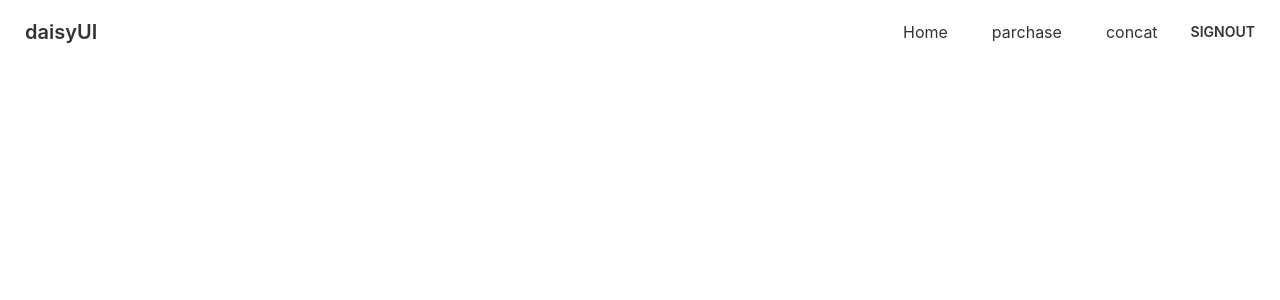
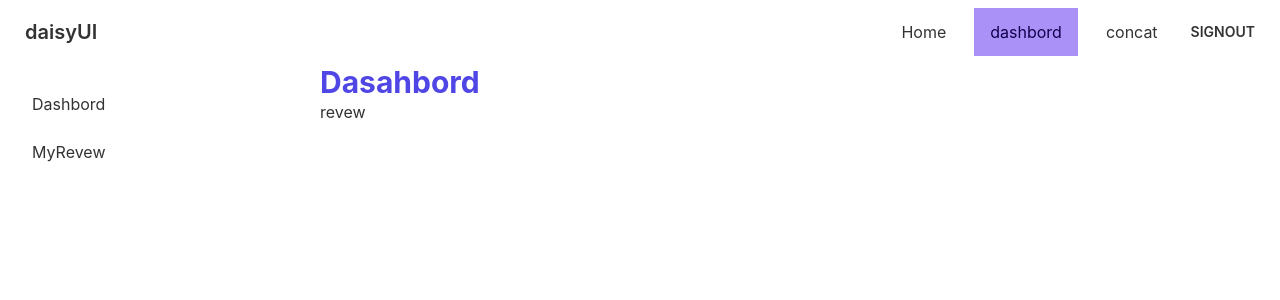
Before and after one commit to Golap-Mostofa/manufacturer-website, a React (Create React App) app: page /dashbord/review in a window 1280 px wide. Shown: the top 300 px of the page. Built offline with nearby package versions, Linux system fonts and the light colour scheme; no server answers; sample sign-in values are in the browser's storage.

Commit message:
jwttoken

```diff
--- a/src/App.js
+++ b/src/App.js
@@ -7,6 +7,10 @@ import SignUp from './pages/login/SignUp';
 import Navbar from './pages/sheard/Navbar';
 import { ToastContainer} from 'react-toastify';
 import 'react-toastify/dist/ReactToastify.css';
+import RequerAuth from './pages/login/RequerAuth';
+import Dashbord from './pages/home/Dashbord/Dashbord';
+import MyDashbord from './pages/home/Dashbord/MyDashbord';
+import ReviwProduct from './pages/home/Dashbord/ReviwProduct';
 function App() {
   return (
     <div className='bg-white'>
@@ -14,7 +18,16 @@ function App() {
       <Navbar></Navbar>
       <Routes>
         <Route path='/' element={<Home></Home>}></Route>
-        <Route path='/parchase/:service' element={<Parchase></Parchase>}></Route>
+        <Route path='/parchase/:service' element={<RequerAuth>
+          <Parchase></Parchase>
+        </RequerAuth>}></Route>
+        <Route path='dashbord' element={<RequerAuth>
+          <Dashbord></Dashbord>
+        </RequerAuth>}>
+          <Route index element={<MyDashbord></MyDashbord>}></Route>
+          <Route path='review' element={<ReviwProduct></ReviwProduct>}></Route>
+
+        </Route>
 
         <Route path='/Login' element={<Login></Login>}></Route>
         <Route path='/signup' element={<SignUp></SignUp>}></Route>
--- /dev/null
+++ b/src/hooks/useToken.js
@@ -0,0 +1,10 @@
+import { useEffect, useState } from "react"
+
+const useToken = user =>{
+    const [token,useToken] =useState('')
+    useEffect(()=>{
+
+    },[user])
+    return [token]
+}
+export default useToken;
--- /dev/null
+++ b/src/pages/home/Dashbord/Dashbord.js
@@ -0,0 +1,31 @@
+import React from 'react';
+import { Link, Outlet } from 'react-router-dom';
+
+const Dashbord = () => {
+    return (
+        <div>
+            <div class="drawer drawer-mobile">
+                <input id="my-drawer-2" type="checkbox" class="drawer-toggle" />
+                <div class="drawer-content ">
+                    {/* <!-- Page content here --> */}
+                    <h2 className='text-3xl font-bold text-indigo-600'>Dasahbord</h2>
+                    <Outlet/>
+
+
+                </div>
+                <div class="drawer-side ">
+                    <label for="my-drawer-2" class="drawer-overlay"></label>
+                    <ul class="menu p-4 overflow-y-auto w-80 bg-base-100 text-base-content">
+                        {/* <!-- Sidebar content here --> */}
+                        <li><Link to={'/dashbord'}>Dashbord</Link></li>
+                        <li><Link to={'/dashbord/review'}>MyRevew</Link></li>
+
+                    </ul>
+
+                </div>
+            </div>
+        </div>
+    );
+};
+
+export default Dashbord;
--- /dev/null
+++ b/src/pages/home/Dashbord/MyDashbord.js
@@ -0,0 +1,52 @@
+import React, { useEffect, useState } from 'react';
+import { useAuthState } from 'react-firebase-hooks/auth';
+import auth from '../../../firebase.init';
+
+const MyDashbord = () => {
+    const [user, loading, error] = useAuthState(auth);
+    const [booked, setBooked] = useState([])
+
+    useEffect(() => {
+        if (user) {
+            fetch(`http://localhost:5000/product?parbooked${user.email}`)
+                .then(res => res.json())
+                .then(data => setBooked(data))
+        }
+    }, [user])
+
+    return (
+        <div>
+            <h2>My Order:{booked.length}</h2>
+            <div class="overflow-x-auto">
+                <table class="table w-full">
+                    {/* <!-- head --> */}
+                    <thead>
+                        <tr>
+                            <th></th>
+                            <th>Name</th>
+                            <th>email</th>
+                            <th>product</th>
+                        </tr>
+                    </thead>
+                    <tbody>
+                        {/* <!-- row 1 --> */}
+
+                        {
+                        booked.map(a=> <tr>
+                            <th>1</th>
+                            <td>{user?.displayName}</td>
+                            <td>{a.avaleble}</td>
+                            <td>Blue</td>
+                        </tr>)
+                        }
+
+                        {/* <!-- row 2 --> */}
+
+                    </tbody>
+                </table>
+            </div>
+        </div>
+    );
+};
+
+export default MyDashbord;
--- /dev/null
+++ b/src/pages/home/Dashbord/ReviwProduct.js
@@ -0,0 +1,11 @@
+import React from 'react';
+
+const ReviwProduct = () => {
+    return (
+        <div>
+            revew
+        </div>
+    );
+};
+
+export default ReviwProduct;
--- a/src/pages/home/Parchase.js
+++ b/src/pages/home/Parchase.js
@@ -8,35 +8,35 @@ const Parchase = () => {
     const [user, loading, error] = useAuthState(auth);
     const { service } = useParams()
 
-    const hendaleBooking=(e)=>{
+    const hendaleBooking = (e) => {
         e.preventDefault()
         const Name = e.target.mini.value
         const phone = e.target.phone.value
 
-        const booking={
+        const booking = {
             Name,
             phone,
-            service:service,
-            name:user.displayName,
-            email:user.email
+            service: service,
+            name: user.displayName,
+            email: user.email
 
         }
         console.log(booking);
-        fetch(`http://localhost:5000/booking`,{
-            method:'POST',
-            headers:{
-                'content-type':`application/json`
+        fetch(`http://localhost:5000/booking`, {
+            method: 'POST',
+            headers: {
+                'content-type': `application/json`
             },
-            body:JSON.stringify(booking)
+            body: JSON.stringify(booking)
         })
-        .then(res=>res.json())
-        .then(data=>{
+            .then(res => res.json())
+            .then(data => {
                 // console.log(data);
-            if(data.success){
+                if (data.success) {
+                    toast.success('booked your appoin ment ')
+                }
+                else {
                     toast.error('allrady booked product')
-            }
-            else{
-                toast.success('booked your appoin ment ')
                 }
             })
 
@@ -44,9 +44,12 @@ const Parchase = () => {
 
     return (
         <div className='flex justify-center items-center'>
+            <div>
+                <h2 className='text-3xl font-bold text-indigo-600 my-16'>booked Your favarite product </h2>
                 <div className="card w-96 bg-base-100 shadow-xl">
+
                     <div className="card-body">
-                    <h2 className="card-title">Card title!</h2>
+
                         <form onSubmit={hendaleBooking} className='grid grid-cols-1 gap-8'>
                             <input disabled type="text" value={user?.displayName} className="input input-bordered w-full max-w-xs" />
                             <input disabled type="email" value={user?.email} className="input input-bordered w-full max-w-xs" />
@@ -57,6 +60,7 @@ const Parchase = () => {
                     </div>
                 </div>
             </div>
+        </div>
     );
 };
 
--- a/src/pages/login/RequerAuth.js
+++ b/src/pages/login/RequerAuth.js
@@ -1,6 +1,6 @@
 import React from 'react';
 import { useAuthState } from 'react-firebase-hooks/auth';
-import { useLocation } from 'react-router-dom';
+import { Navigate, useLocation } from 'react-router-dom';
 import auth from '../../firebase.init';
 
 const RequerAuth = ({children}) => {
--- a/src/pages/sheard/Navbar.js
+++ b/src/pages/sheard/Navbar.js
@@ -10,7 +10,7 @@ const Navbar = () => {
     const [user, loading, error] = useAuthState(auth);
     const logout = () => {
         signOut(auth);
-      }
+    }
     return (
         <div className="navbar bg-base-100">
             <div className="flex-1 ">
@@ -19,32 +19,25 @@ const Navbar = () => {
             <div className="flex-none">
                 <ul className="menu menu-horizontal p-0">
                     <li><NavLink className={'ml-3'} to={'/'}>Home</NavLink></li>
-                    <li><NavLink className={'ml-3'} to={'/parchase'}>parchase</NavLink></li>
+
+                    <li>{user && <NavLink className={'ml-3'} to={'/dashbord'}>dashbord</NavLink>}</li>
                     <li><NavLink className={'ml-3'} to={'/concat'}>concat</NavLink></li>
                     <li>{
                         user ? <button
-                        onClick={logout}  className="btn btn-ghost"
+                            onClick={logout} className="btn btn-ghost"
                         >Signout</button>
-                        :
-                        <NavLink className={'ml-3'}
-                     to={'/Login'}>Login</NavLink>}</li>
-                    {/* <div className="dropdown dropdown-end">
-                        <label tabindex="0" className="btn btn-ghost btn-circle avatar">
-                            <div className="w-10 rounded-full">
-                                <img src="https://api.lorem.space/image/face?hash=33791" />
-                            </div>
+                            :
+                            <NavLink className={'ml-3'}
+                                to={'/Login'}>Login</NavLink>}</li>
+                    <div className='navbar-end'>
+                    <label for="my-drawer-2"  tabIndex="1" className="btn btn-ghost lg:hidden">
+                            <svg xmlns="http://www.w3.org/2000/svg" className="h-5 w-5" fill="none" viewBox="0 0 24 24" stroke="currentColor"><path strokeLinecap="round" strokeLinejoin="round" strokeWidth="2" d="M4 6h16M4 12h8m-8 6h16" /></svg>
+
                         </label>
-                        <ul tabindex="0" className="menu menu-compact dropdown-content mt-3 p-2 shadow bg-base-100 rounded-box w-52">
-                            <li>
-                                <a className="justify-between">
-                                    Profile
-                                    <span className="badge">New</span>
-                                </a>
-                            </li>
-                            <li><a>Settings</a></li>
-                            <li><a>Logout</a></li>
-                        </ul>
-                    </div> */}
+                    </div>
+
+
+
                 </ul>
             </div>
         </div>
```
Lines whose indentation alone changed are shown as unchanged.
